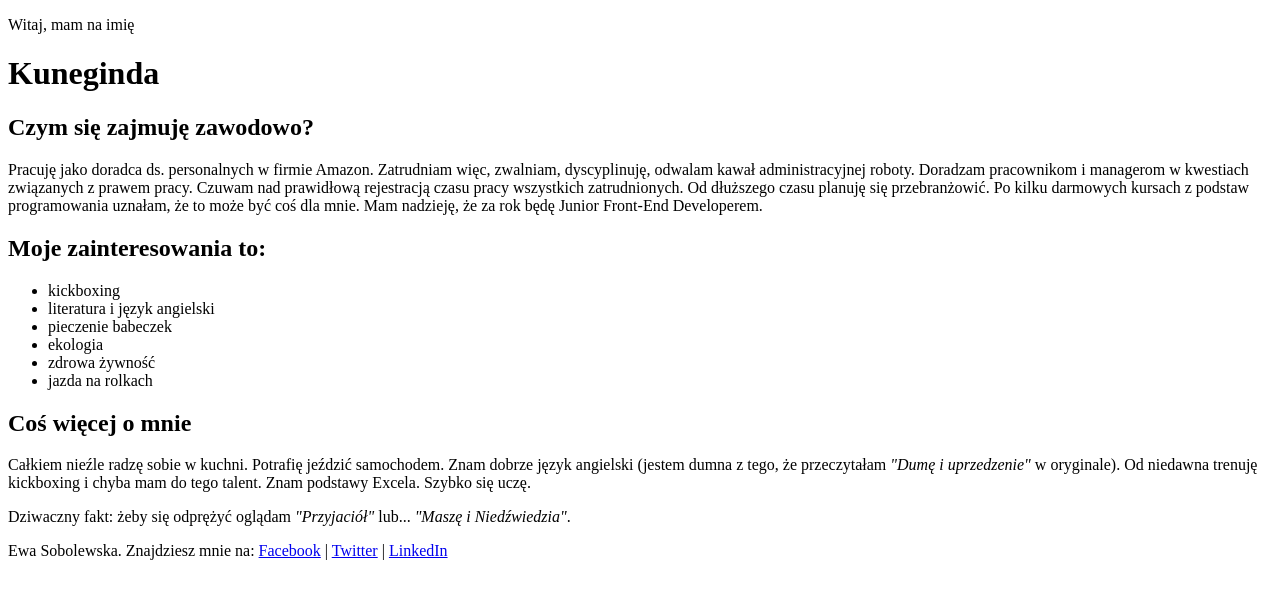
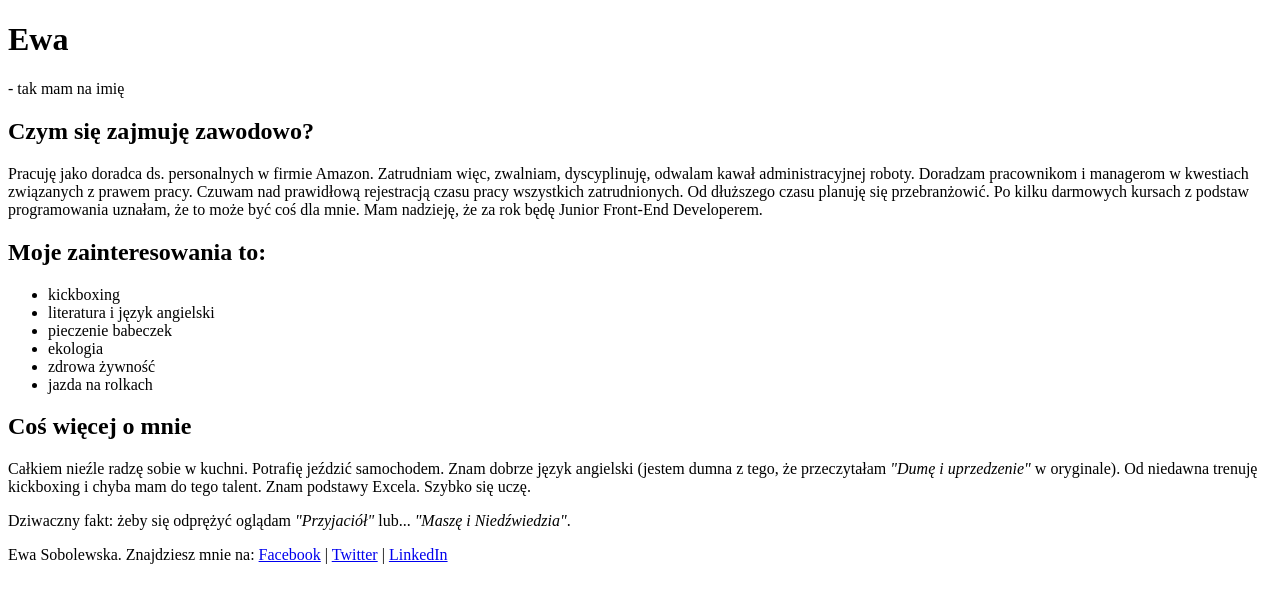
Before and after one commit to ewasobolewska/Task-7.3, a plain HTML site: page index.html in a window 1280 px wide. Drawn offline with nearby package versions, Linux system fonts and the light colour scheme; files that its build step writes are made by us from their sources.

Commit message:
Change h1, add content

```diff
--- a/index.html
+++ b/index.html
@@ -8,8 +8,8 @@
 	</head>
 	<body>
 		<header>
-			<p>Witaj, mam na imię</p>
-			<h1>Kuneginda</h1>
+			<h1>Ewa</h1>
+			<p>- tak mam na imię</p>
 		</header>
 		<main class="container">
 			<section class="about">
```
